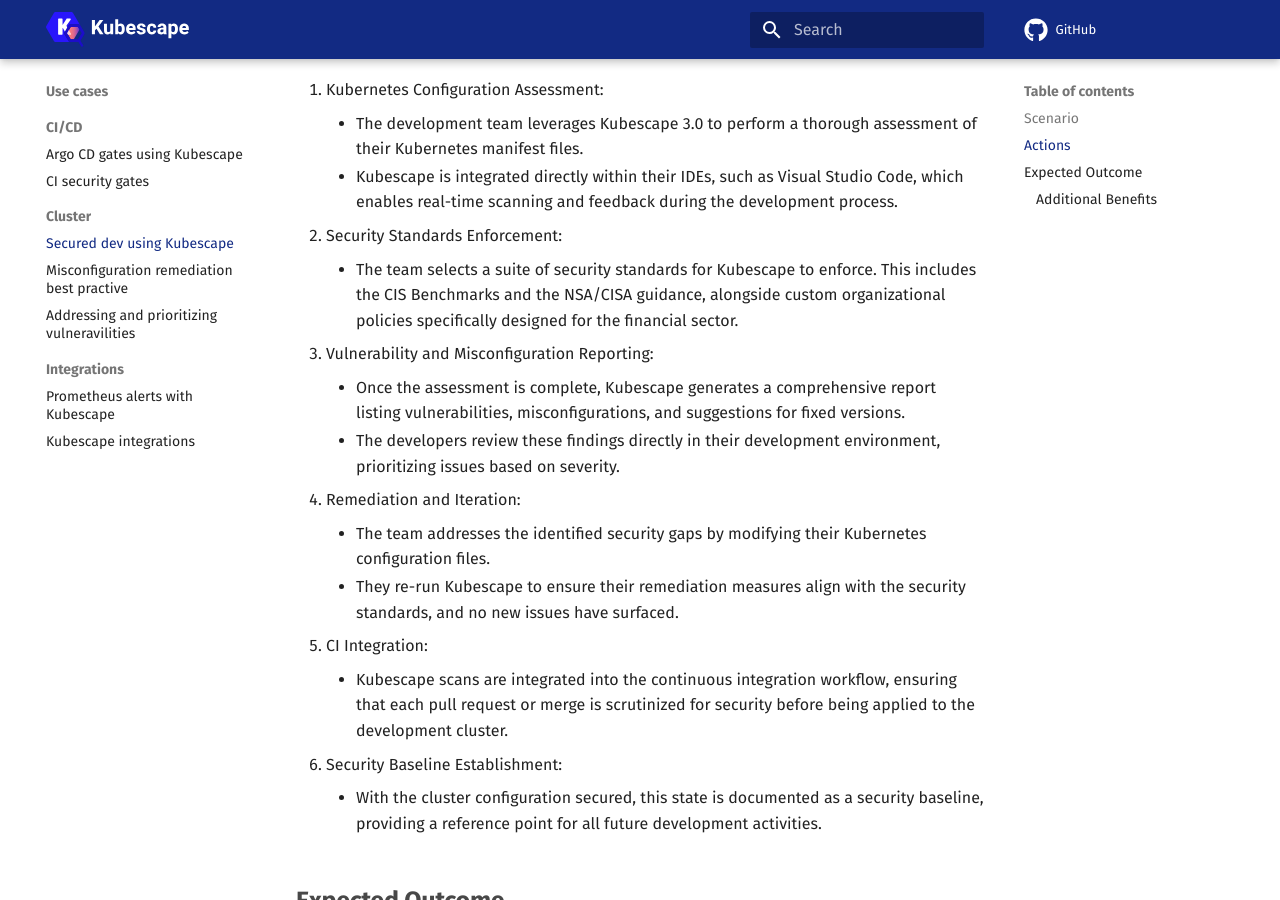
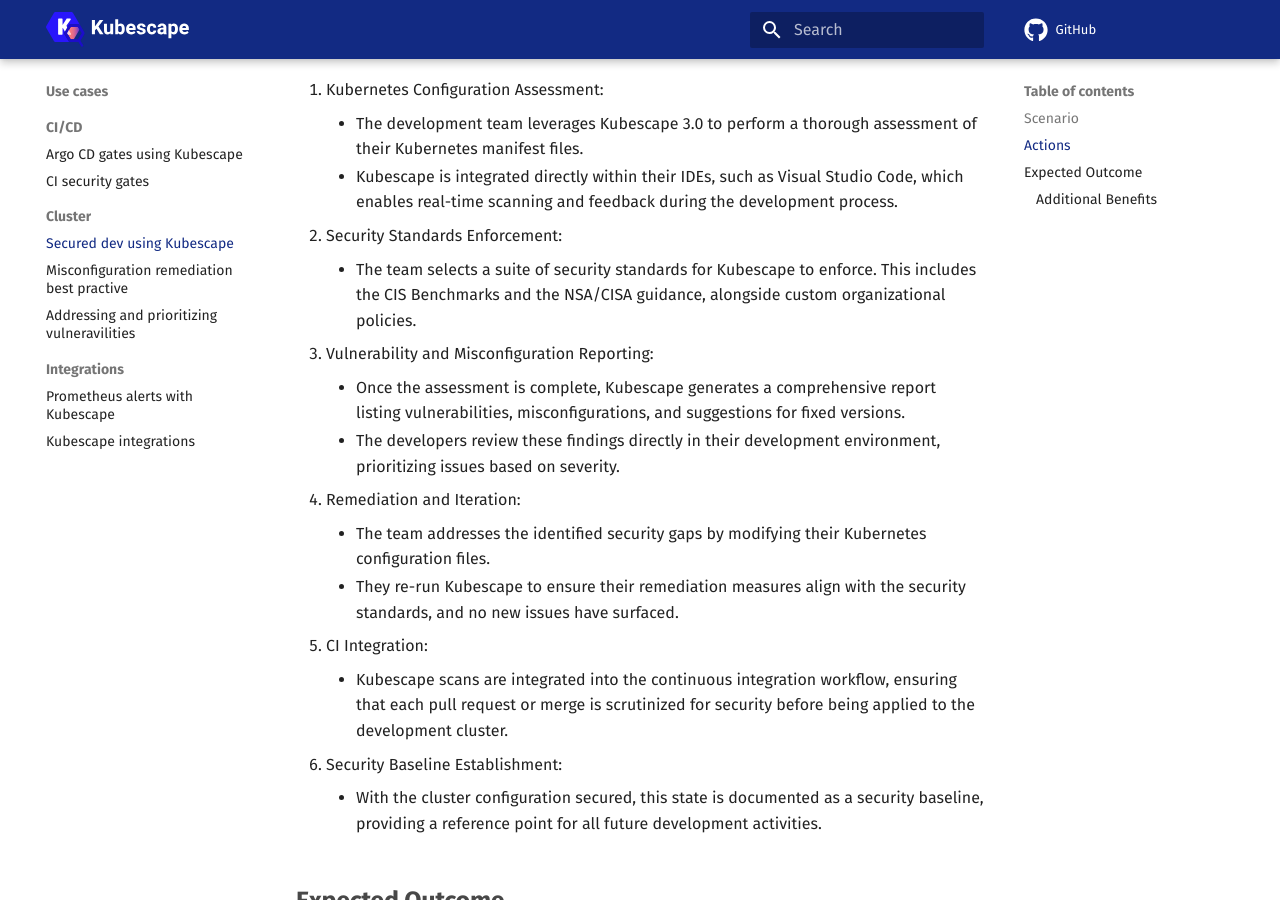
Before and after one commit to kubescape/kubescape.io, an MkDocs documentation site: the page built from docs/use_cases/kubescape-3.0-secure-development-cluster.md, in a window 1280 px wide and 900 px high, scrolled down 549 px. Built offline with MkDocs 1.6.1 and Material for MkDocs 9.7.7, drawn with Linux system fonts in a browser that asks for light colours; comment, search, counter and statistics services are not loaded.

Commit message:
Update docs/use_cases/kubescape-3.0-secure-development-cluster.md
Co-authored-by: Oshrat Nir <45561829+Oshratn@users.noreply.github.com>
Signed-off-by: Gal Gibli <gal.gibli@gmail.com>

```diff
--- a/docs/use_cases/kubescape-3.0-secure-development-cluster.md
+++ b/docs/use_cases/kubescape-3.0-secure-development-cluster.md
@@ -17,7 +17,7 @@
     * The development team leverages Kubescape 3.0 to perform a thorough assessment of their Kubernetes manifest files.
     * Kubescape is integrated directly within their IDEs, such as Visual Studio Code, which enables real-time scanning and feedback during the development process.
 2. Security Standards Enforcement:
-    * The team selects a suite of security standards for Kubescape to enforce. This includes the CIS Benchmarks and the NSA/CISA guidance, alongside custom organizational policies specifically designed for the financial sector.
+    * The team selects a suite of security standards for Kubescape to enforce. This includes the CIS Benchmarks and the NSA/CISA guidance, alongside custom organizational policies.
 3. Vulnerability and Misconfiguration Reporting:
     * Once the assessment is complete, Kubescape generates a comprehensive report listing vulnerabilities, misconfigurations, and suggestions for fixed versions.
     * The developers review these findings directly in their development environment, prioritizing issues based on severity.
```
